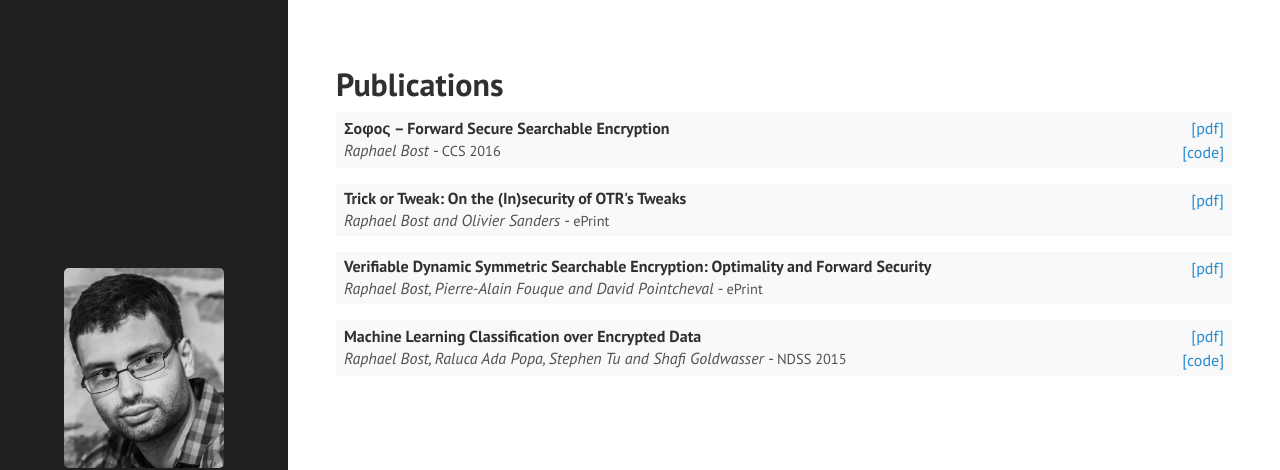
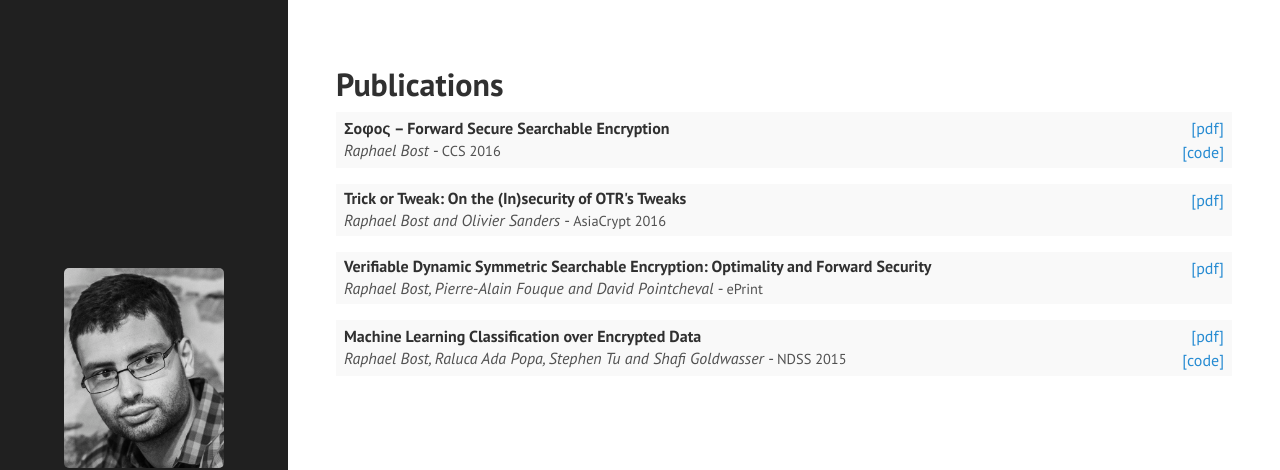
Before and after one commit to rbost/website, a Jekyll site: the page built from publications.html, in a window 1280 px wide. Shown: the top 470 px of the page. Built offline with Jekyll 4.4.1, drawn with Linux system fonts in a browser that asks for light colours; Markdown is read by kramdown in place of the engine named in the settings.

Commit message:
New good news: paper with Olivier accepted at AC

```diff
--- a/_data/publications.yml
+++ b/_data/publications.yml
@@ -11,7 +11,7 @@
 
 - title: "Trick or Tweak: On the (In)security of OTR's Tweaks"
   authors: Raphael Bost and Olivier Sanders
-  conference: ePrint
+  conference: AsiaCrypt 2016
   link: https://eprint.iacr.org/2016/234.pdf
   code:
   abstract: |
--- a/index.html
+++ b/index.html
@@ -16,7 +16,11 @@
 </p>
 
 <p>
-	NEW: My paper <span class="emph">Σoφoς – Forward Secure Searchable Encryption</span> has been accepted at CCS 2016. See you in Vienna!
+	NEW (29/07/2016): My paper <span class="emph">Σoφoς – Forward Secure Searchable Encryption</span> has been accepted at CCS 2016. See you in Vienna!
+</p>
+<p>
+	NEW (16/08/2016): Our work (with Olivier Sanders)
+ <span class="emph">Trick or Tweak: On the (In)security of OTR's Tweaks</span>, on a design flaw of CAESAR's candidate OTR, got accepted at AsiaCrypt 2016.
 </p>
 <br/>
 <br/>
--- a/public/css/rb.css
+++ b/public/css/rb.css
@@ -75,12 +75,6 @@
 td.pub_conference,
 th.pub_conference
 {
-  border: none;
-}
-
-td.abstract,
-th.abstract {
-  padding: 0rem 0rem;
   border: none;
 }
 
@@ -178,7 +172,18 @@
           transition-property: height, visibility;
 }
 
+td.abstract,
+th.abstract {
+  padding: 0rem 0rem;
+  border: none;
+}
 .abstract_panel {
+
+  line-height: 1.3;
+  font-size: 0.85em;
+  margin-bottom: 0rem;
+  margin-top: 0rem;
+
   min-height: 20px;
   padding: 19px;
 /*  margin-bottom: 20px;*/
--- a/publications.html
+++ b/publications.html
@@ -13,11 +13,11 @@
             <table width="100%" border="0" class="pubs">
               <tr class="pubs">
                 <td class="pubs">
+					<h4 class="pub-title">
 					<a data-toggle="collapse" href="#collapse{{ forloop.index }}" aria-expanded="false" aria-controls="collapse{{ forloop.index }}">
-					<h4 class="pub-title">
 						{{ pub.title }}
+					</a>
 					</h4>
-					</a>
 						<span class="pub_author"> {{ pub.authors }} </span> -
 						<span class="pub_conference"> {{ pub.conference }} </span>
 
@@ -37,11 +37,11 @@
 
 			<tr class="abstract">
 				<td colspan="2" class="abstract">
-					<div class=" collapse out" id="collapse{{ forloop.index }}">
-						<div class="abstract_panel">
+					<div class=" collapse out abstract_panel" id="collapse{{ forloop.index }}">
+						<!-- <div class="abstract_panel"> -->
 							{% capture abstract %}{{ pub.abstract }}{% endcapture %}
 							{{ abstract | markdownify }}
-					</div>
+						<!-- </div> -->
 					</div>
 			</td>
 			</tr>
```
